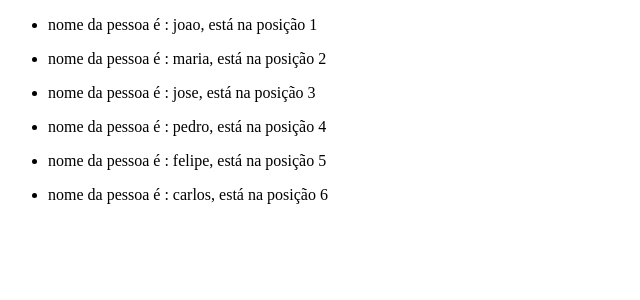
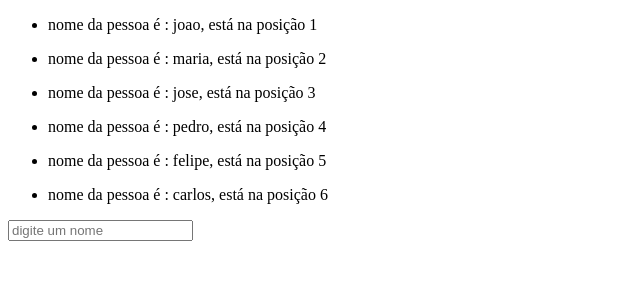
Before and after one commit to lsouzafapos/ExerciciosAngular, an Angular app: page / in a window 1280 px wide. Shown: the top 300 px of the page, without its empty margins (0-640 px from the left). Built offline with nearby package versions, Linux system fonts and the light colour scheme.

Commit message:
Exemplo 4

```diff
--- a/src/app/app.component.html
+++ b/src/app/app.component.html
@@ -5,4 +5,6 @@
   <p *ngIf="nomes.length == 0">Nenhum nome encontrado, usando *ngIf</p>
 
   <p [hidden]="nomes.length > 0">Nenhum nome encontrado, usando hidden</p>
+
+  <input #box placeholder="digite um nome" (keyup)="buscar(box.value)"/>
 <router-outlet></router-outlet>
--- a/src/app/app.component.ts
+++ b/src/app/app.component.ts
@@ -7,4 +7,8 @@ import { Component } from '@angular/core';
 })
 export class AppComponent {
   nomes: string[] = ['joao', 'maria', 'jose', 'pedro', 'felipe', 'carlos'];
+
+  buscar(valor: string){
+    alert(valor)
+  }
 }
```
